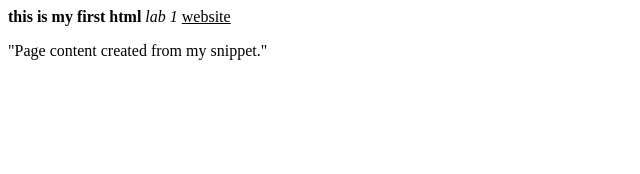
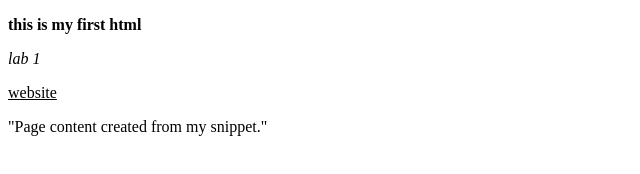
Before and after one commit to Raahil115/Raahil115.github.io, a plain HTML site: page index.html in a window 1280 px wide. Shown: the whole page, without its empty margins (0-640 px from the left). Drawn offline with Linux system fonts and the light colour scheme.

Commit message:
Update index.html

```diff
--- a/index.html
+++ b/index.html
@@ -9,9 +9,10 @@
             <link rel=\"stylesheet\" href=\"styles.css\">
         </head>
         <body>
-            <b>this is my first html </b>
-            <i>lab 1</i>
-            <u>website</u>
+            <p><b>this is my first html </b></p>
+            <p><i>lab 1</i></p>
+            <p><u>website</u>
             <p>"Page content created from my snippet."</p>
         </body>
+
     </html>
```
